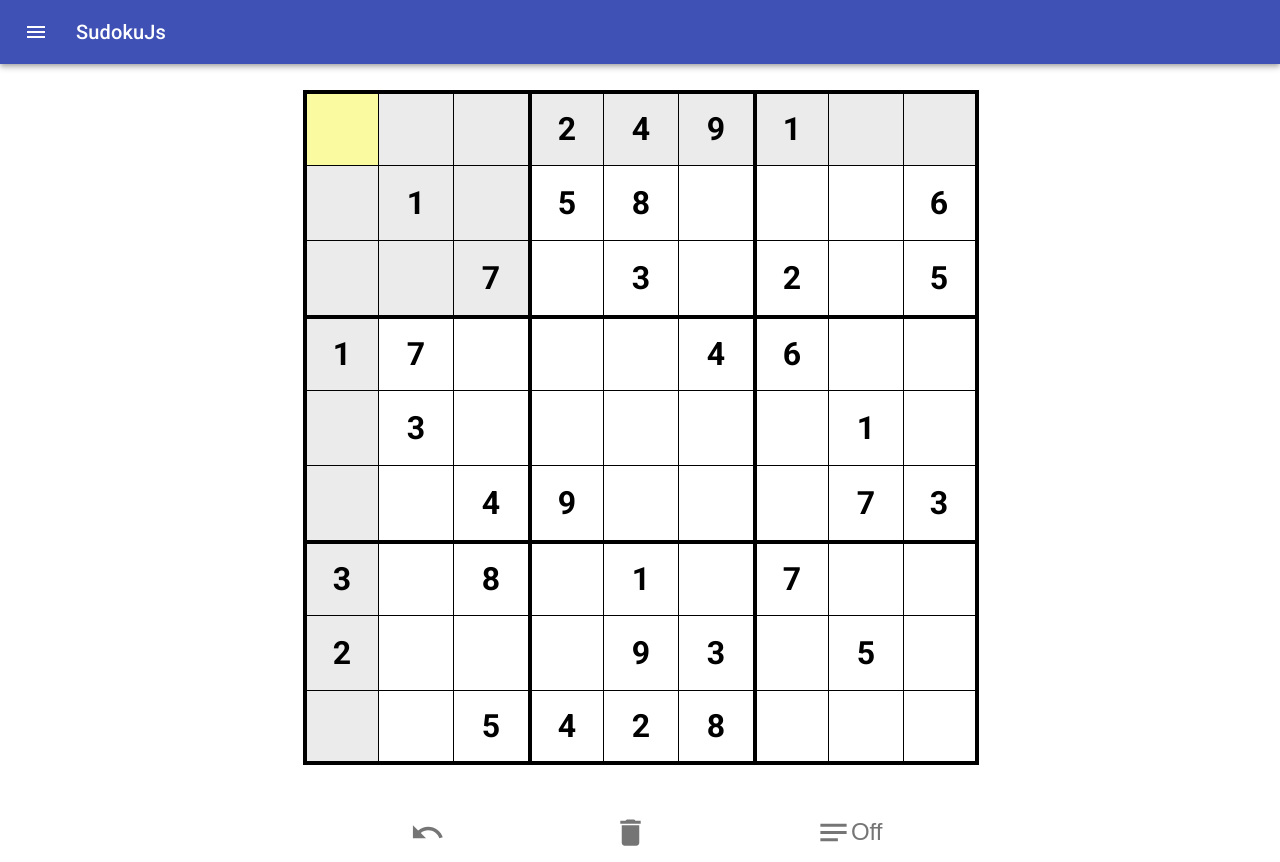
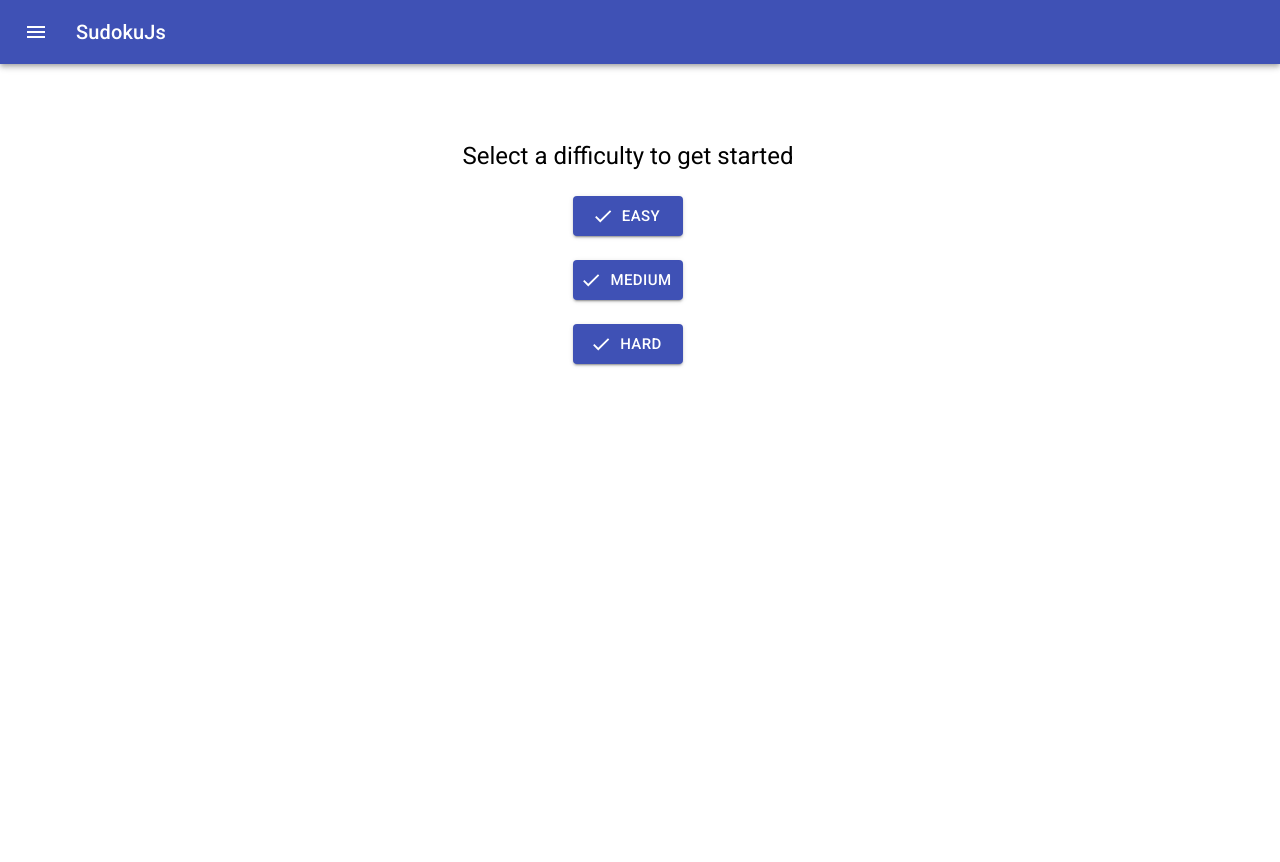
Before and after one commit to chshsmit/Sudokujs, a React (Create React App) app: page / in a window 1280 px wide. After the commit the page ends 800 px from the top, so only its background shows below. Built offline with nearby package versions, Linux system fonts and the light colour scheme.

Commit message:
Added in home screen to select initial difficulty

```diff
--- a/src/App.tsx
+++ b/src/App.tsx
@@ -1,14 +1,29 @@
-import React from "react";
+import React, { useState } from "react";
 import "./App.css";
 
 import NavBar from "components/NavBar/NavBar";
 import Game from "components/Game/Game";
+import HomePage from "components/HomePage/HomePage";
 
-const App = (): React.ReactElement => (
-  <div className="App">
-    <NavBar />
-    <Game />
-  </div>
-);
+const App = (): React.ReactElement => {
+  const [sudokuGameIsActive, toggleSudokuGameIsActive] = useState(false);
+  const [gameDifficulty, setGameDifficulty] = useState<null | string>(null);
+
+  const makeGameActive = (wantedDifficulty: string) => {
+    setGameDifficulty(wantedDifficulty);
+    toggleSudokuGameIsActive(true);
+  };
+
+  return (
+    <div className="App">
+      <NavBar />
+      {sudokuGameIsActive ? (
+        <Game difficulty="easy" />
+      ) : (
+        <HomePage setGameDifficulty={makeGameActive} />
+      )}
+    </div>
+  );
+};
 
 export default App;
--- a/src/components/Game/Game.tsx
+++ b/src/components/Game/Game.tsx
@@ -4,7 +4,7 @@
  * @description
  * @created 2020-10-20T14:39:32.323Z-07:00
  * @copyright
- * @last-modified 2020-10-27T15:09:41.582Z-07:00
+ * @last-modified 2020-10-28T14:12:43.633Z-07:00
  */
 
 import React, { useState, useEffect, useCallback, useRef } from "react";
@@ -20,13 +20,21 @@ import SudokuHelper from "utils/SudokuHelper";
 import Board from "components/Board/Board";
 import Actions from "components/Actions/Actions";
 
+// ---------------------------------------------------------------
+
 const sudokuHelper = new SudokuHelper();
 
-const Game = (): React.ReactElement => {
+interface GameProps {
+  difficulty: string;
+}
+
+// ---------------------------------------------------------------
+
+const Game = ({ difficulty }: GameProps): React.ReactElement => {
   // ---------------------------------------------------------------
   // State and Refs
   // ---------------------------------------------------------------
-  const [sudokuGrid, updateGrid] = useState(createNewGrid());
+  const [sudokuGrid, updateGrid] = useState(createNewGrid(difficulty));
   const [gridIsFull, setGridIsFull] = useState(false);
   const [sudokuIsSolved, setSudokuIsSolved] = useState(false);
   const [uneditableCells] = useState(determineUneditableCells(sudokuGrid));
--- /dev/null
+++ b/src/components/HomePage/HomePage.tsx
@@ -0,0 +1,74 @@
+/**
+ * HomePage.tsx
+ * @author Christopher Smith
+ * @description
+ * @created 2020-10-28T14:10:16.632Z-07:00
+ * @last-modified 2020-10-28T14:39:20.689Z-07:00
+ */
+
+// ---------------------------------------------------------------
+
+import React from "react";
+import { Grid, Typography, Button } from "@material-ui/core";
+import { makeStyles } from "@material-ui/core/styles";
+import Done from "@material-ui/icons/Done";
+
+// ---------------------------------------------------------------
+
+const HomePageStyles = makeStyles({
+  homepageRoot: {
+    width: "100%",
+    marginTop: "5%",
+  },
+  difficultyButton: {
+    maxWidth: "110px",
+    minWidth: "110px",
+    maxHeight: "40px",
+    minHeight: "40px",
+  },
+});
+
+interface HomePageProps {
+  setGameDifficulty: (difficulty: string) => void;
+}
+
+// ---------------------------------------------------------------
+
+const HomePage = ({ setGameDifficulty }: HomePageProps): React.ReactElement => {
+  const classes = HomePageStyles();
+
+  const buttons = ["easy", "medium", "hard"].map((difficulty) => {
+    return (
+      <Grid item key={difficulty}>
+        <Button
+          className={classes.difficultyButton}
+          variant="contained"
+          color="primary"
+          startIcon={<Done />}
+          size="large"
+          onClick={() => setGameDifficulty(difficulty)}
+        >
+          {difficulty}
+        </Button>
+      </Grid>
+    );
+  });
+
+  return (
+    <Grid
+      className={classes.homepageRoot}
+      spacing={3}
+      container
+      direction="column"
+      justify="center"
+      alignContent="center"
+    >
+      <Grid item>
+        <Typography variant="h5">Select a difficulty to get started</Typography>
+      </Grid>
+      {buttons}
+    </Grid>
+  );
+};
+
+export default HomePage;
--- a/src/utils/SudokuHelper.tsx
+++ b/src/utils/SudokuHelper.tsx
@@ -3,13 +3,29 @@
  * @author Christopher Smith
  * @description
  * @created 2020-10-22T16:18:39.205Z-07:00
- * @last-modified 2020-10-27T15:09:04.806Z-07:00
+ * @last-modified 2020-10-27T15:11:09.446Z-07:00
  */
 
 export default class SudokuHelper {
-  NUMBER_KEYS = ["1", "2", "3", "4", "5", "6", "7", "8", "9", "Backspace"];
+  readonly NUMBER_KEYS = [
+    "1",
+    "2",
+    "3",
+    "4",
+    "5",
+    "6",
+    "7",
+    "8",
+    "9",
+    "Backspace",
+  ];
 
-  NAVIGATION_KEYS = ["ArrowUp", "ArrowDown", "ArrowLeft", "ArrowRight"];
+  readonly NAVIGATION_KEYS = [
+    "ArrowUp",
+    "ArrowDown",
+    "ArrowLeft",
+    "ArrowRight",
+  ];
 
   //--------------------------------------------------------------------------------------
 
--- a/src/utils/utils.tsx
+++ b/src/utils/utils.tsx
@@ -3,7 +3,7 @@
  * @author Christopher Smith
  * @description
  * @created 2020-10-20T15:46:03.055Z-07:00
- * @last-modified 2020-10-22T14:13:48.445Z-07:00
+ * @last-modified 2020-10-28T14:12:36.477Z-07:00
  */
 
 //--------------------------------------------------------------------------------------
@@ -12,7 +12,9 @@
  * Create a new sudoku grid
  */
 
-export const createNewGrid = (): Array<Array<number>> => {
+export const createNewGrid = (difficulty: string): Array<Array<number>> => {
+  console.log(difficulty);
+
   return [
     [0, 0, 0, 2, 4, 9, 1, 0, 0],
     [0, 1, 0, 5, 8, 0, 0, 0, 6],
```
